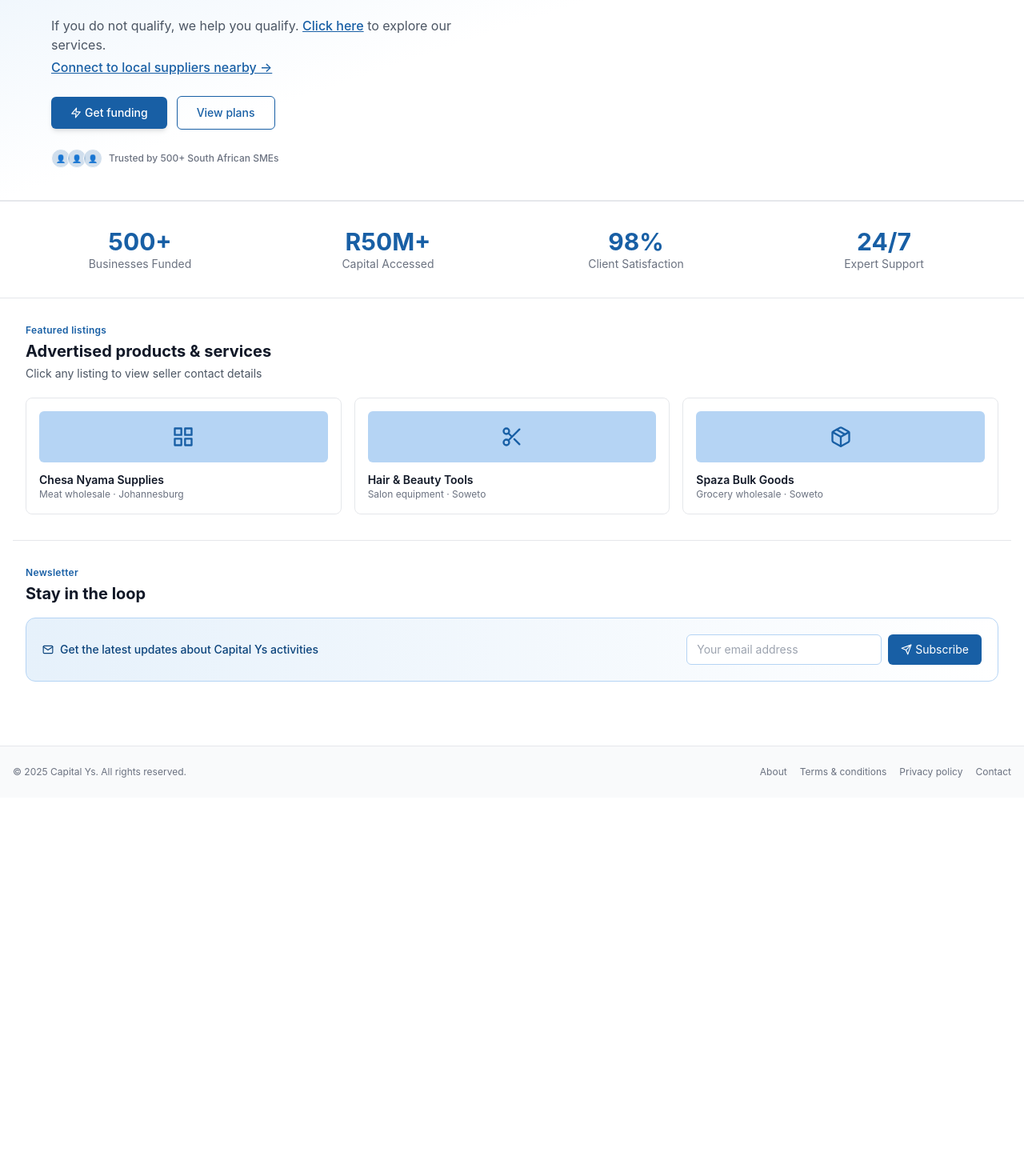
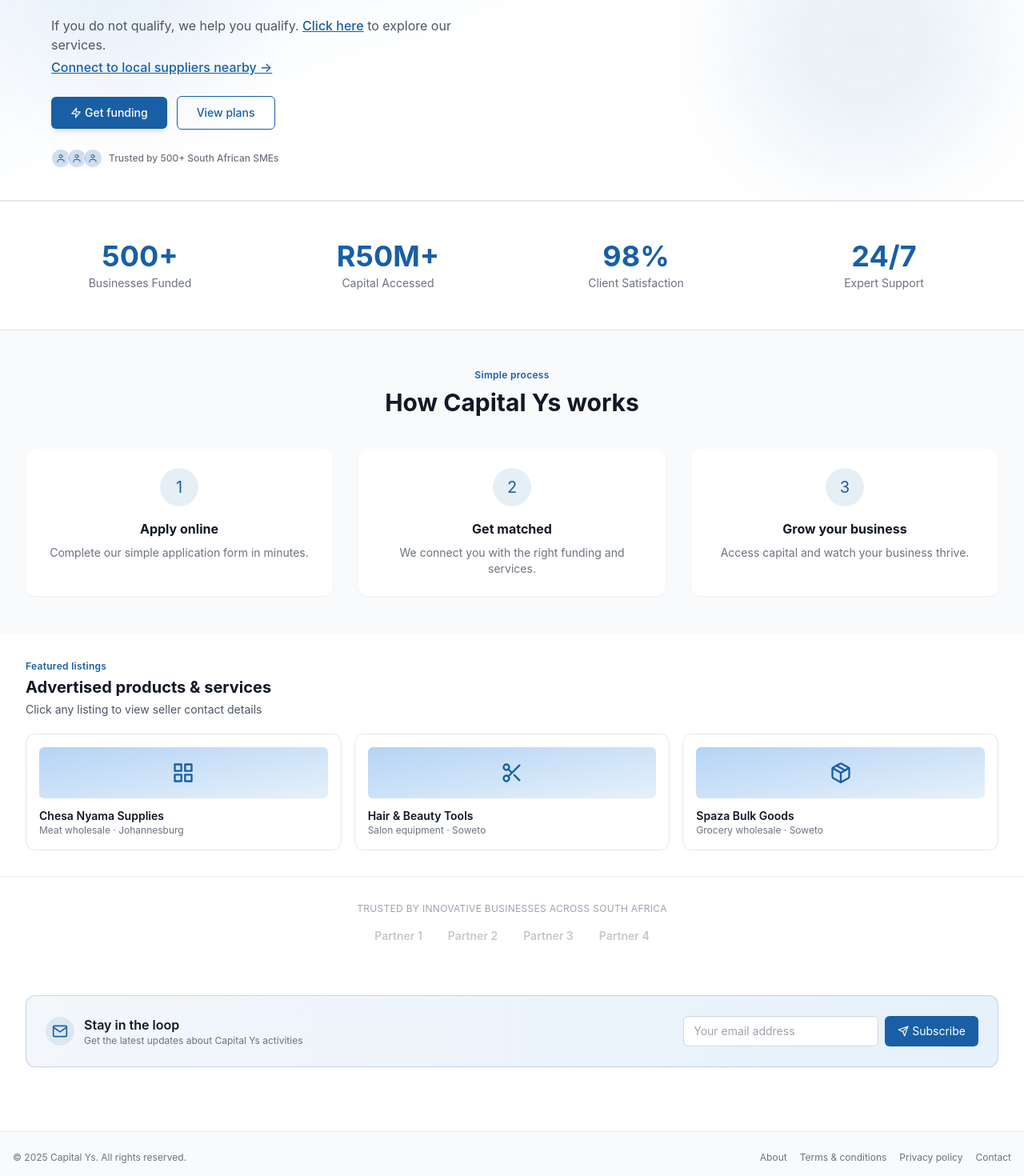
Before and after one commit to MondeNel/capital_ys, a React (Vite) app in the folder capital-ys/: page / in a window 1280 px wide. Shown: the part 240-1710 px from the top of the page at 80% size. Before the commit the page ends 1237 px from the top, so only its background shows below. Built offline with nearby package versions, Linux system fonts and the light colour scheme.

Commit message:
Replace all emojis with icon components (FiUser, FiBriefcase, FiShield)

```diff
--- a/capital-ys/src/components/HomePage.jsx
+++ b/capital-ys/src/components/HomePage.jsx
@@ -1,67 +1,135 @@
-import { FiZap, FiGrid, FiScissors, FiPackage, FiMail, FiSend, FiShield, FiUsers } from 'react-icons/fi';
+// src/components/HomePage.jsx
+import { useState, useEffect, useRef } from 'react';
+import { FiZap, FiGrid, FiScissors, FiPackage, FiMail, FiSend, FiUser } from 'react-icons/fi';
 
-const HomePage = ({ changePage }) => (
+const HomePage = ({ changePage }) => {
+  // Count-up animation for stats
+  const [counts, setCounts] = useState({ funded: 0, capital: 0, satisfaction: 0, support: 0 });
+  const statsRef = useRef(null);
+  const [hasAnimated, setHasAnimated] = useState(false);
+
+  useEffect(() => {
+    const observer = new IntersectionObserver(
+      (entries) => {
+        if (entries[0].isIntersecting && !hasAnimated) {
+          setHasAnimated(true);
+          const duration = 2000;
+          const stepTime = 20;
+          const targetFunded = 500;
+          const targetCapital = 50;
+          const targetSatisfaction = 98;
+          const targetSupport = 24;
+          const steps = duration / stepTime;
+          let step = 0;
+          const interval = setInterval(() => {
+            step++;
+            setCounts({
+              funded: Math.min(Math.floor((targetFunded * step) / steps), targetFunded),
+              capital: Math.min(Math.floor((targetCapital * step) / steps), targetCapital),
+              satisfaction: Math.min(Math.floor((targetSatisfaction * step) / steps), targetSatisfaction),
+              support: Math.min(Math.floor((targetSupport * step) / steps), targetSupport),
+            });
+            if (step >= steps) clearInterval(interval);
+          }, stepTime);
+        }
+      },
+      { threshold: 0.3 }
+    );
+    if (statsRef.current) observer.observe(statsRef.current);
+    return () => observer.disconnect();
+  }, [hasAnimated]);
+
+  return (
     <>
-    {/* Hero Section */}
-    <div className="bg-gradient-to-br from-[#E6F1FB] via-white to-white pt-12 pb-10 px-4 border-b border-gray-200">
-      <div className="max-w-6xl mx-auto">
-        <div className="inline-flex items-center gap-2 bg-[#185FA5]/10 text-[#185FA5] text-xs font-semibold tracking-wide px-3 py-1 rounded-full mb-5">
+      {/* Hero Section with animated gradient and abstract shapes */}
+      <div className="relative bg-gradient-to-br from-[#E6F1FB] via-white to-white pt-12 pb-10 px-4 border-b border-gray-200 overflow-hidden">
+        {/* Decorative circles */}
+        <div className="absolute top-20 left-10 w-64 h-64 bg-[#185FA5]/5 rounded-full blur-3xl animate-pulse"></div>
+        <div className="absolute bottom-10 right-10 w-80 h-80 bg-[#185FA5]/10 rounded-full blur-3xl animate-pulse delay-1000"></div>
+
+        <div className="relative max-w-6xl mx-auto z-10">
+          <div className="inline-flex items-center gap-2 bg-[#185FA5]/10 text-[#185FA5] text-xs font-semibold tracking-wide px-3 py-1 rounded-full mb-5 animate-fadeIn">
             <FiZap size={12} /> Business growth, simplified
           </div>
-        <h1 className="text-4xl md:text-5xl font-extrabold text-gray-900 max-w-3xl leading-tight mb-4">
+          <h1 className="text-4xl md:text-5xl font-extrabold text-gray-900 max-w-3xl leading-tight mb-4 animate-slideUp">
             Do you want funds to grow your <span className="text-[#185FA5]">business?</span>
           </h1>
-        <p className="text-base text-gray-600 max-w-lg mb-6">
+          <p className="text-base text-gray-600 max-w-lg mb-6 animate-fadeIn delay-100">
             If you do not qualify, we help you qualify.{' '}
-          <button onClick={() => changePage('services')} className="text-[#185FA5] underline font-medium">Click here</button> to explore our services.<br />
-          <button onClick={() => changePage('ecosystem')} className="text-[#185FA5] underline inline-flex items-center gap-1 mt-1 font-medium">
+            <button onClick={() => changePage('services')} className="text-[#185FA5] underline font-medium hover:no-underline transition">Click here</button> to explore our services.<br />
+            <button onClick={() => changePage('ecosystem')} className="text-[#185FA5] underline inline-flex items-center gap-1 mt-1 font-medium hover:no-underline transition">
               Connect to local suppliers nearby →
             </button>
           </p>
-        <div className="flex flex-wrap gap-3 items-center">
-          <button onClick={() => changePage('funding')} className="bg-[#185FA5] text-white px-6 py-2.5 rounded-md text-sm font-medium flex items-center gap-1 shadow-md hover:shadow-lg transition-all hover:bg-[#0C447C]">
+          <div className="flex flex-wrap gap-3 items-center animate-fadeIn delay-200">
+            <button onClick={() => changePage('funding')} className="group bg-[#185FA5] text-white px-6 py-2.5 rounded-md text-sm font-medium flex items-center gap-1 shadow-md hover:shadow-lg transition-all hover:bg-[#0C447C] transform hover:-translate-y-0.5">
               <FiZap size={14} /> Get funding
             </button>
-          <button onClick={() => changePage('subscribe')} className="border border-[#185FA5] text-[#185FA5] px-6 py-2.5 rounded-md text-sm font-medium bg-transparent hover:bg-[#185FA5]/5 transition-colors">
+            <button onClick={() => changePage('subscribe')} className="border border-[#185FA5] text-[#185FA5] px-6 py-2.5 rounded-md text-sm font-medium bg-transparent hover:bg-[#185FA5]/5 transition-colors transform hover:-translate-y-0.5">
               View plans
             </button>
           </div>
-        <div className="mt-6 flex items-center gap-2 text-xs text-gray-500">
+          <div className="mt-6 flex items-center gap-2 text-xs text-gray-500 animate-fadeIn delay-300">
             <div className="flex -space-x-1">
-            <div className="w-6 h-6 rounded-full bg-[#185FA5]/20 border border-white flex items-center justify-center text-[10px] font-bold text-[#185FA5]">👤</div>
-            <div className="w-6 h-6 rounded-full bg-[#185FA5]/20 border border-white flex items-center justify-center text-[10px] font-bold text-[#185FA5]">👤</div>
-            <div className="w-6 h-6 rounded-full bg-[#185FA5]/20 border border-white flex items-center justify-center text-[10px] font-bold text-[#185FA5]">👤</div>
+              <div className="w-6 h-6 rounded-full bg-[#185FA5]/20 border border-white flex items-center justify-center text-[10px] font-bold text-[#185FA5]"><FiUser size={12} /></div>
+              <div className="w-6 h-6 rounded-full bg-[#185FA5]/20 border border-white flex items-center justify-center text-[10px] font-bold text-[#185FA5]"><FiUser size={12} /></div>
+              <div className="w-6 h-6 rounded-full bg-[#185FA5]/20 border border-white flex items-center justify-center text-[10px] font-bold text-[#185FA5]"><FiUser size={12} /></div>
             </div>
             <span className="font-medium">Trusted by 500+ South African SMEs</span>
           </div>
         </div>
       </div>
 
-    {/* Stats Bar - New Section */}
-    <div className="bg-white border-y border-gray-200 py-8">
+      {/* Stats Section with count-up */}
+      <div ref={statsRef} className="bg-white border-y border-gray-200 py-8">
         <div className="max-w-7xl mx-auto px-4 sm:px-6 lg:px-8">
           <div className="grid grid-cols-2 md:grid-cols-4 gap-6 text-center">
-          <div>
-            <div className="text-2xl md:text-3xl font-bold text-[#185FA5]">500+</div>
-            <div className="text-sm text-gray-500">Businesses Funded</div>
+            <div className="group p-4 rounded-xl transition-all hover:bg-gray-50">
+              <div className="text-3xl md:text-4xl font-bold text-[#185FA5] group-hover:scale-110 transition-transform inline-block">{counts.funded}+</div>
+              <div className="text-sm text-gray-500 mt-1">Businesses Funded</div>
             </div>
-          <div>
-            <div className="text-2xl md:text-3xl font-bold text-[#185FA5]">R50M+</div>
-            <div className="text-sm text-gray-500">Capital Accessed</div>
+            <div className="group p-4 rounded-xl transition-all hover:bg-gray-50">
+              <div className="text-3xl md:text-4xl font-bold text-[#185FA5] group-hover:scale-110 transition-transform inline-block">R{counts.capital}M+</div>
+              <div className="text-sm text-gray-500 mt-1">Capital Accessed</div>
             </div>
-          <div>
-            <div className="text-2xl md:text-3xl font-bold text-[#185FA5]">98%</div>
-            <div className="text-sm text-gray-500">Client Satisfaction</div>
+            <div className="group p-4 rounded-xl transition-all hover:bg-gray-50">
+              <div className="text-3xl md:text-4xl font-bold text-[#185FA5] group-hover:scale-110 transition-transform inline-block">{counts.satisfaction}%</div>
+              <div className="text-sm text-gray-500 mt-1">Client Satisfaction</div>
             </div>
-          <div>
-            <div className="text-2xl md:text-3xl font-bold text-[#185FA5]">24/7</div>
-            <div className="text-sm text-gray-500">Expert Support</div>
+            <div className="group p-4 rounded-xl transition-all hover:bg-gray-50">
+              <div className="text-3xl md:text-4xl font-bold text-[#185FA5] group-hover:scale-110 transition-transform inline-block">{counts.support}/7</div>
+              <div className="text-sm text-gray-500 mt-1">Expert Support</div>
             </div>
           </div>
         </div>
       </div>
 
-    {/* Featured Listings */}
+      {/* How It Works Section */}
+      <div className="py-12 bg-gray-50">
+        <div className="max-w-7xl mx-auto px-4 sm:px-6 lg:px-8 text-center">
+          <div className="text-[#185FA5] text-xs font-semibold tracking-wide mb-2">Simple process</div>
+          <h2 className="text-2xl md:text-3xl font-bold text-gray-900 mb-10">How Capital Ys works</h2>
+          <div className="grid grid-cols-1 md:grid-cols-3 gap-8">
+            <div className="bg-white p-6 rounded-xl shadow-sm hover:shadow-md transition-all group">
+              <div className="w-12 h-12 bg-[#185FA5]/10 rounded-full flex items-center justify-center text-[#185FA5] text-xl mx-auto mb-4 group-hover:scale-110 transition-transform">1</div>
+              <h3 className="font-bold text-gray-900 mb-2">Apply online</h3>
+              <p className="text-gray-500 text-sm">Complete our simple application form in minutes.</p>
+            </div>
+            <div className="bg-white p-6 rounded-xl shadow-sm hover:shadow-md transition-all group">
+              <div className="w-12 h-12 bg-[#185FA5]/10 rounded-full flex items-center justify-center text-[#185FA5] text-xl mx-auto mb-4 group-hover:scale-110 transition-transform">2</div>
+              <h3 className="font-bold text-gray-900 mb-2">Get matched</h3>
+              <p className="text-gray-500 text-sm">We connect you with the right funding and services.</p>
+            </div>
+            <div className="bg-white p-6 rounded-xl shadow-sm hover:shadow-md transition-all group">
+              <div className="w-12 h-12 bg-[#185FA5]/10 rounded-full flex items-center justify-center text-[#185FA5] text-xl mx-auto mb-4 group-hover:scale-110 transition-transform">3</div>
+              <h3 className="font-bold text-gray-900 mb-2">Grow your business</h3>
+              <p className="text-gray-500 text-sm">Access capital and watch your business thrive.</p>
+            </div>
+          </div>
+        </div>
+      </div>
+
+      {/* Featured Listings - Enhanced Cards */}
       <div className="max-w-7xl mx-auto px-4 sm:px-6 lg:px-8 py-8">
         <div className="text-[#185FA5] text-xs font-semibold tracking-wide mb-1">Featured listings</div>
         <h2 className="text-xl font-bold text-gray-900 mb-1">Advertised products & services</h2>
@@ -72,8 +140,8 @@
             { name: "Hair & Beauty Tools", cat: "Salon equipment · Soweto", alert: "Seller contact: Naledi Mokoena · 082 345 6789 · naledi@example.com", icon: <FiScissors size={28} /> },
             { name: "Spaza Bulk Goods", cat: "Grocery wholesale · Soweto", alert: "Seller contact: Sipho Ndlovu · 073 456 7890 · sipho@example.com", icon: <FiPackage size={28} /> }
           ].map((ad, idx) => (
-          <div key={idx} onClick={() => alert(ad.alert)} className="border border-gray-200 rounded-lg p-4 hover:border-[#185FA5] hover:shadow-md cursor-pointer transition-all">
-            <div className="h-16 bg-[#B5D4F4] rounded-md flex items-center justify-center text-[#185FA5] mb-3">{ad.icon}</div>
+            <div key={idx} onClick={() => alert(ad.alert)} className="border border-gray-200 rounded-xl p-4 hover:border-[#185FA5] hover:shadow-lg cursor-pointer transition-all transform hover:-translate-y-1 bg-white">
+              <div className="h-16 bg-gradient-to-br from-[#B5D4F4] to-[#E6F1FB] rounded-md flex items-center justify-center text-[#185FA5] mb-3">{ad.icon}</div>
               <div className="font-semibold text-gray-900 text-sm">{ad.name}</div>
               <div className="text-gray-500 text-xs">{ad.cat}</div>
             </div>
@@ -81,17 +149,33 @@
         </div>
       </div>
 
-    <hr className="border-gray-200 mx-4" />
+      {/* Trusted By Section (partner strip) */}
+      <div className="bg-white py-8 border-t border-gray-200">
+        <div className="max-w-7xl mx-auto px-4 sm:px-6 lg:px-8 text-center">
+          <p className="text-xs text-gray-400 uppercase tracking-wide mb-4">Trusted by innovative businesses across South Africa</p>
+          <div className="flex flex-wrap justify-center items-center gap-8 grayscale opacity-60">
+            {["Partner 1", "Partner 2", "Partner 3", "Partner 4"].map((partner, i) => (
+              <span key={i} className="text-gray-400 font-semibold text-sm">{partner}</span>
+            ))}
+          </div>
+        </div>
+      </div>
 
-    {/* Newsletter */}
+      {/* Newsletter - Enhanced */}
       <div className="max-w-7xl mx-auto px-4 sm:px-6 lg:px-8 py-8">
-      <div className="text-[#185FA5] text-xs font-semibold tracking-wide mb-1">Newsletter</div>
-      <h2 className="text-xl font-bold text-gray-900 mb-4">Stay in the loop</h2>
-      <div className="bg-gradient-to-r from-[#E6F1FB] to-white rounded-xl p-5 flex flex-col sm:flex-row sm:items-center justify-between gap-4 border border-[#B5D4F4]">
-        <span className="text-[#0C447C] text-sm font-medium flex items-center gap-2"><FiMail /> Get the latest updates about Capital Ys activities</span>
-        <div className="flex gap-2">
-          <input type="email" placeholder="Your email address" className="flex-1 px-3 py-2 border border-[#B5D4F4] rounded-md text-sm bg-white focus:outline-none focus:ring-1 focus:ring-[#185FA5]" />
-          <button className="bg-[#185FA5] text-white px-4 py-2 rounded-md text-sm whitespace-nowrap flex items-center gap-1 hover:bg-[#0C447C] transition-colors">
+        <div className="bg-gradient-to-r from-[#185FA5]/5 to-[#E6F1FB] rounded-xl p-6 flex flex-col sm:flex-row sm:items-center justify-between gap-4 border border-[#185FA5]/20 shadow-sm">
+          <div className="flex items-center gap-3">
+            <div className="p-2 bg-[#185FA5]/10 rounded-full">
+              <FiMail className="text-[#185FA5]" size={20} />
+            </div>
+            <div>
+              <h3 className="font-semibold text-gray-900">Stay in the loop</h3>
+              <p className="text-xs text-gray-500">Get the latest updates about Capital Ys activities</p>
+            </div>
+          </div>
+          <div className="flex gap-2 w-full sm:w-auto">
+            <input type="email" placeholder="Your email address" className="flex-1 px-3 py-2 border border-gray-300 rounded-md text-sm bg-white focus:outline-none focus:ring-2 focus:ring-[#185FA5]/50" />
+            <button className="bg-[#185FA5] text-white px-4 py-2 rounded-md text-sm whitespace-nowrap flex items-center gap-1 hover:bg-[#0C447C] transition shadow-sm hover:shadow">
               <FiSend size={14} /> Subscribe
             </button>
           </div>
@@ -99,5 +183,6 @@
       </div>
     </>
   );
+};
 
 export default HomePage;
--- a/capital-ys/src/components/ServicesPage.jsx
+++ b/capital-ys/src/components/ServicesPage.jsx
@@ -1,5 +1,5 @@
 // src/components/ServicesPage.jsx
-import { FiFileText, FiTrendingUp, FiBook, FiBarChart2, FiUsers, FiDollarSign, FiAward, FiTool, FiCheckCircle } from 'react-icons/fi';
+import { FiFileText, FiTrendingUp, FiBook, FiBarChart2, FiUsers, FiDollarSign, FiAward, FiTool, FiCheckCircle, FiBriefcase, FiShield } from 'react-icons/fi';
 import { HiOutlineDocumentText, HiOutlineChartBar, HiOutlineClipboardList, HiOutlineOfficeBuilding } from 'react-icons/hi';
 import { MdOutlineSchool } from 'react-icons/md';
 
@@ -43,7 +43,7 @@
         {/* Business Services */}
         <div className="bg-white border border-gray-200 rounded-xl p-6 shadow-sm hover:shadow-md transition-all">
           <h2 className="text-xl font-bold text-gray-900 mb-4 flex items-center gap-2 border-b border-gray-200 pb-3">
-            <span className="text-[#185FA5]">📊</span> Business services
+            <FiBriefcase className="text-[#185FA5]" size={20} /> Business services
           </h2>
           <div className="space-y-3">
             {businessServices.map((service, idx) => (
@@ -61,7 +61,7 @@
         {/* Compliance & HR */}
         <div className="bg-white border border-gray-200 rounded-xl p-6 shadow-sm hover:shadow-md transition-all">
           <h2 className="text-xl font-bold text-gray-900 mb-4 flex items-center gap-2 border-b border-gray-200 pb-3">
-            <span className="text-[#185FA5]">⚖️</span> Compliance & HR
+            <FiShield className="text-[#185FA5]" size={20} /> Compliance & HR
           </h2>
           <div className="space-y-3">
             {complianceServices.map((service, idx) => (
```
Lines whose indentation alone changed are shown as unchanged.
